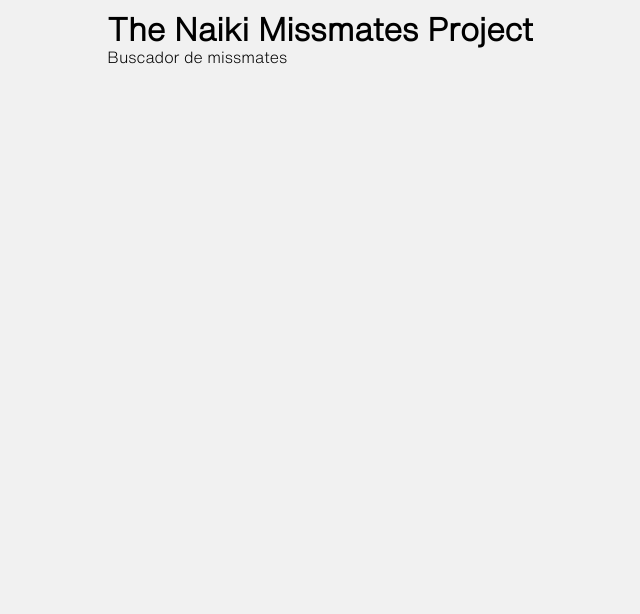
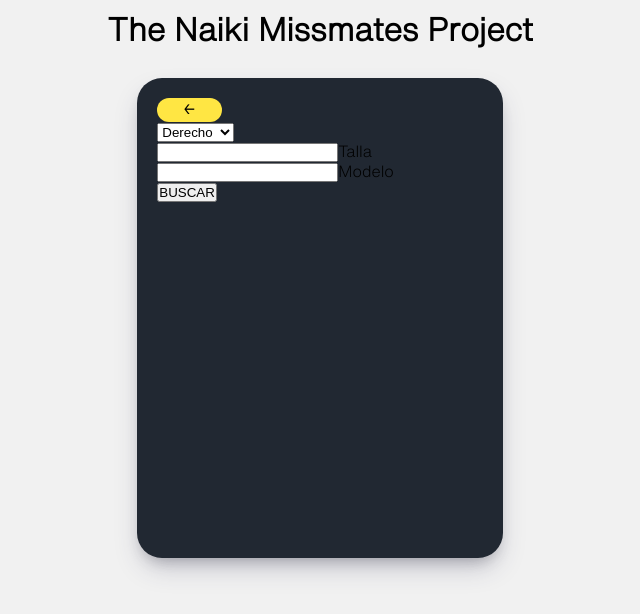
Before and after one commit to Munios12/The-Missmates-Project, a React (Vite) app: page /missmate/search in a window 1280 px wide. Shown: the top 614 px of the page, without its empty margins (320-960 px from the left). Built offline with nearby package versions, Linux system fonts and the light colour scheme; no server answers; the database is empty.

Commit message:
add delete functionality

```diff
--- a/src/features/missmates/List.jsx
+++ b/src/features/missmates/List.jsx
@@ -3,7 +3,7 @@ import { Link } from "react-router-dom";
 import { getMissmates } from "../../services/apiMissmates";
 import styles from "./list.module.css";
 import { deleteMissmate, loadMissmates } from "./missmatesSlice";
-import { useDispatch } from "react-redux";
+import { useDispatch, useSelector } from "react-redux";
 import Swal from "sweetalert2";
 
 function List() {
@@ -12,7 +12,8 @@ function List() {
 
   const dispatch = useDispatch();
 
-  // const data = useSelector((state) => state.missmates);
+  const data = useSelector((state) => state.missmates);
+  console.log(data);
 
   useEffect(() => {
     dispatch(loadMissmates());
--- a/src/features/missmates/Searchmissmate.jsx
+++ b/src/features/missmates/Searchmissmate.jsx
@@ -1,5 +1,99 @@
+import { Link } from "react-router-dom";
+import styles from "./searchmissmate.module.css";
+import { useEffect, useState } from "react";
+import { useSelector } from "react-redux";
+import { loadMissmates } from "./missmatesSlice";
+import { useDispatch } from "react-redux";
+import Swal from "sweetalert2";
+
 function Searchmissmate() {
-  return <div>Buscador de missmates</div>;
+  const dispatch = useDispatch();
+  const [searchForm, setSearchForm] = useState({
+    pie: "derecho",
+    talla: "",
+    modelo: "",
+  });
+
+  const data = useSelector((state) => state.missmates);
+
+  useEffect(() => {
+    dispatch(loadMissmates());
+  }, []);
+
+  function searchMissmate(missmateToFind) {
+    const missmateListToCheck = data.missmates;
+
+    const result = missmateListToCheck.filter(
+      (item) =>
+        item.modelo === missmateToFind.modelo &&
+        item.pie === missmateToFind.pie &&
+        Number(item.talla) === Number(missmateToFind.talla)
+    );
+
+    console.log(result);
+
+    return result.length > 0
+      ? Swal.fire({
+          title: `Lo tenemos, se encuentra en el bin ${result[0].bin}`,
+          showDenyButton: true,
+          showCancelButton: true,
+          confirmButtonText: "Yes",
+          denyButtonText: "No",
+          customClass: {
+            actions: "my-actions",
+            cancelButton: "order-1 right-gap",
+            confirmButton: "order-2",
+            denyButton: "order-3",
+          },
+        })
+      : Swal.fire({
+          position: "center",
+          icon: "error",
+          title: "No se ha encontrado ningun missmate",
+          showConfirmButton: false,
+          timer: 1500,
+        });
+  }
+
+  function handleSubmit(e) {
+    e.preventDefault();
+
+    return searchMissmate(searchForm);
+  }
+
+  function handleChange(e) {
+    setSearchForm({
+      ...searchForm,
+      [e.target.name]: e.target.value,
+    });
+  }
+
+  return (
+    <section className={styles.search_container}>
+      <div className={styles.move_left_arrow}>
+        <Link to="/" className={styles.btn_back}>
+          &larr;
+        </Link>
+      </div>
+      <form onSubmit={handleSubmit} className={styles.form}>
+        <section>
+          <select name="pie" value={searchForm.pie} onChange={handleChange}>
+            <option value={"derecho"}>Derecho</option>
+            <option value={"izquierdo"}>Izquierdo</option>
+          </select>
+        </section>
+        <section className={styles.inputBox}>
+          <input name="talla" type="text" required onChange={handleChange} />
+          <span>Talla</span>
+        </section>
+        <section className={styles.inputBox}>
+          <input name="modelo" type="text" required onChange={handleChange} />
+          <span>Modelo</span>
+        </section>
+        <button className={styles.btn_primary_add}>BUSCAR</button>
+      </form>
+    </section>
+  );
 }
 
 export default Searchmissmate;
--- /dev/null
+++ b/src/features/missmates/searchmissmate.module.css
@@ -0,0 +1,21 @@
+.search_container {
+  background-color: #212832;
+  border-radius: 25px;
+  box-shadow: rgba(50, 50, 93, 0.25) 0px 13px 27px -5px,
+    rgba(0, 0, 0, 0.3) 0px 8px 16px -8px;
+  height: 60vh;
+  margin: 30px;
+  padding: 20px;
+}
+
+.btn_back {
+  display: flex;
+  justify-content: center;
+  background-color: #ffe643;
+  border: none;
+  border-radius: 15px;
+  padding: 4px;
+  font-size: 0.8rem;
+  letter-spacing: 0.1rem;
+  width: 20%;
+}
```
